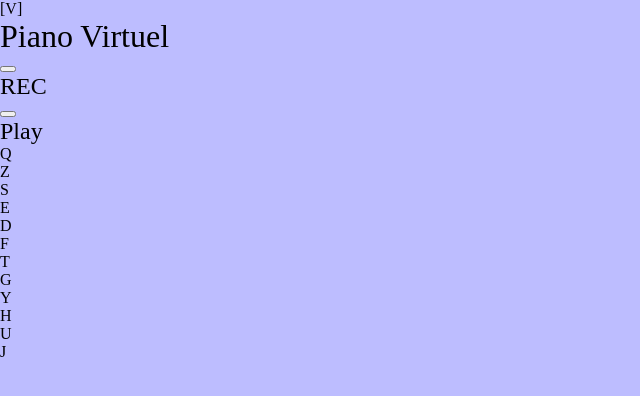
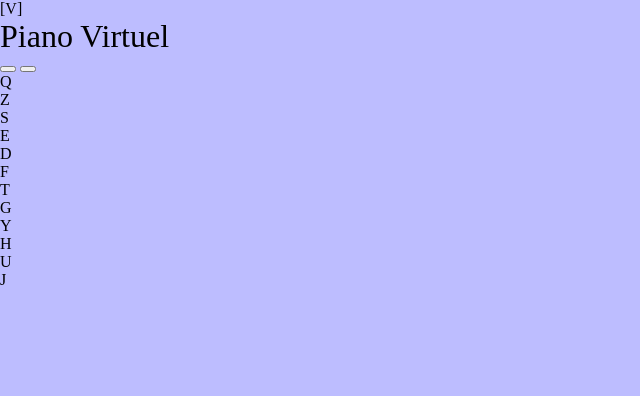
Before and after one commit to Dodeun/Projet1-PianoVirtuel-Bruno-Jordan, a plain HTML site: page index.html in a window 1280 px wide. Shown: the whole page, without its empty margins (0-640 px from the left). Drawn offline with Linux system fonts and the light colour scheme.

Commit message:
Corrections sur index.html

```diff
--- a/index.html
+++ b/index.html
@@ -28,20 +28,10 @@
         </div>
         <!-- Partie avec les boutons (qui se trouve en haut a droite sur la maquette) -->
         <div class="controls">
-          <div class="button__container">
-            <!-- boutton pour enregistrer -->
-            <button
-              type="button"
-              class="controls__btn controls__record"
-            ></button>
-            <!-- Titre qui accompagne le bouton pour dire ce qu'il faut -->
-            <h2 class="controls__title">REC</h2>
-          </div>
-          <div class="button__container">
-            <!-- boutton pour jouer le morceau enregistré -->
-            <button type="button" class="controls__btn controls__play"></button>
-            <h2 class="controls__title">Play</h2>
-          </div>
+          <!-- boutton pour enregistrer -->
+          <button type="button" class="controls__btn controls__record"></button>
+          <!-- boutton pour jouer le morceau enregistré -->
+          <button type="button" class="controls__btn controls__play"></button>
         </div>
       </div>
       <div class="keys__container">
```
